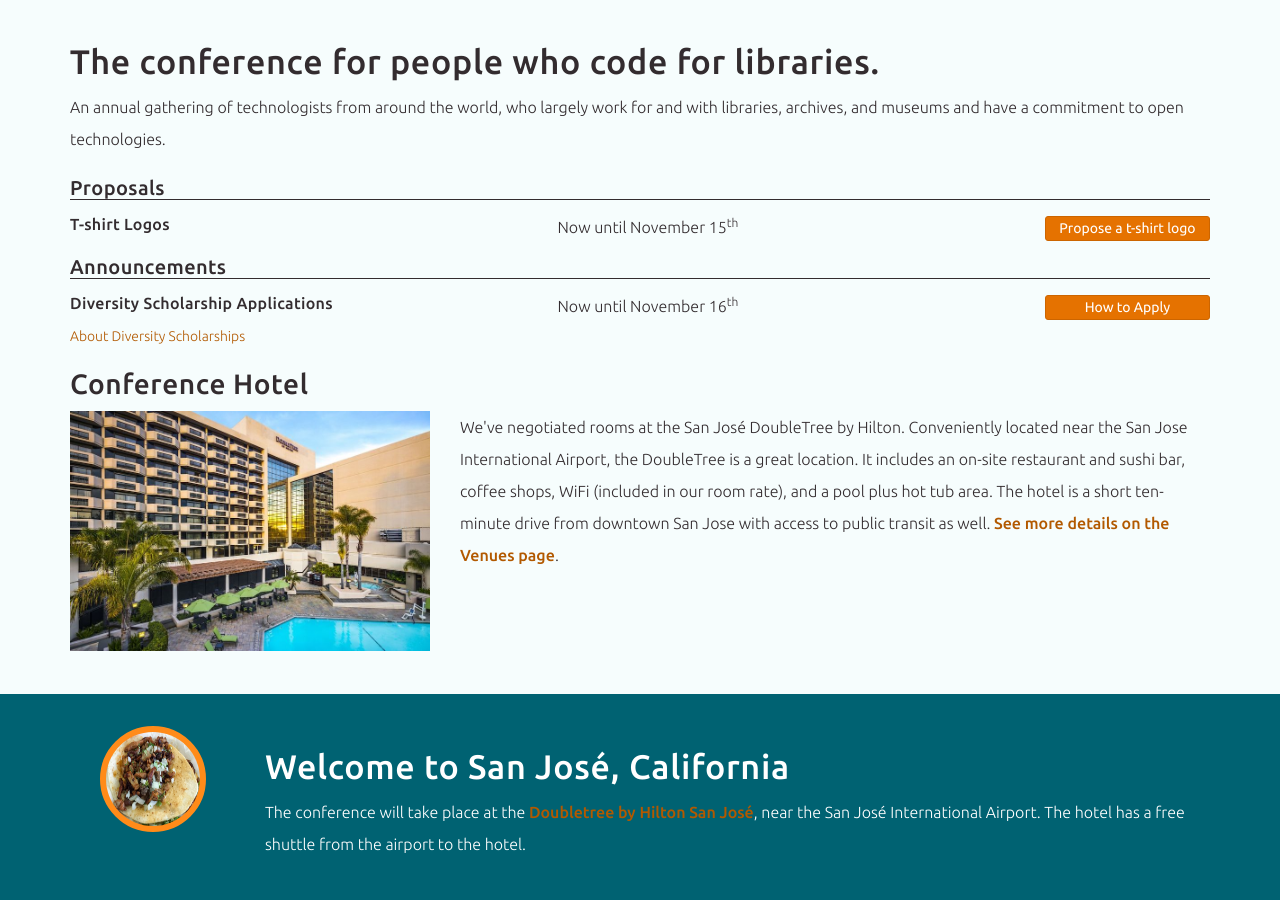
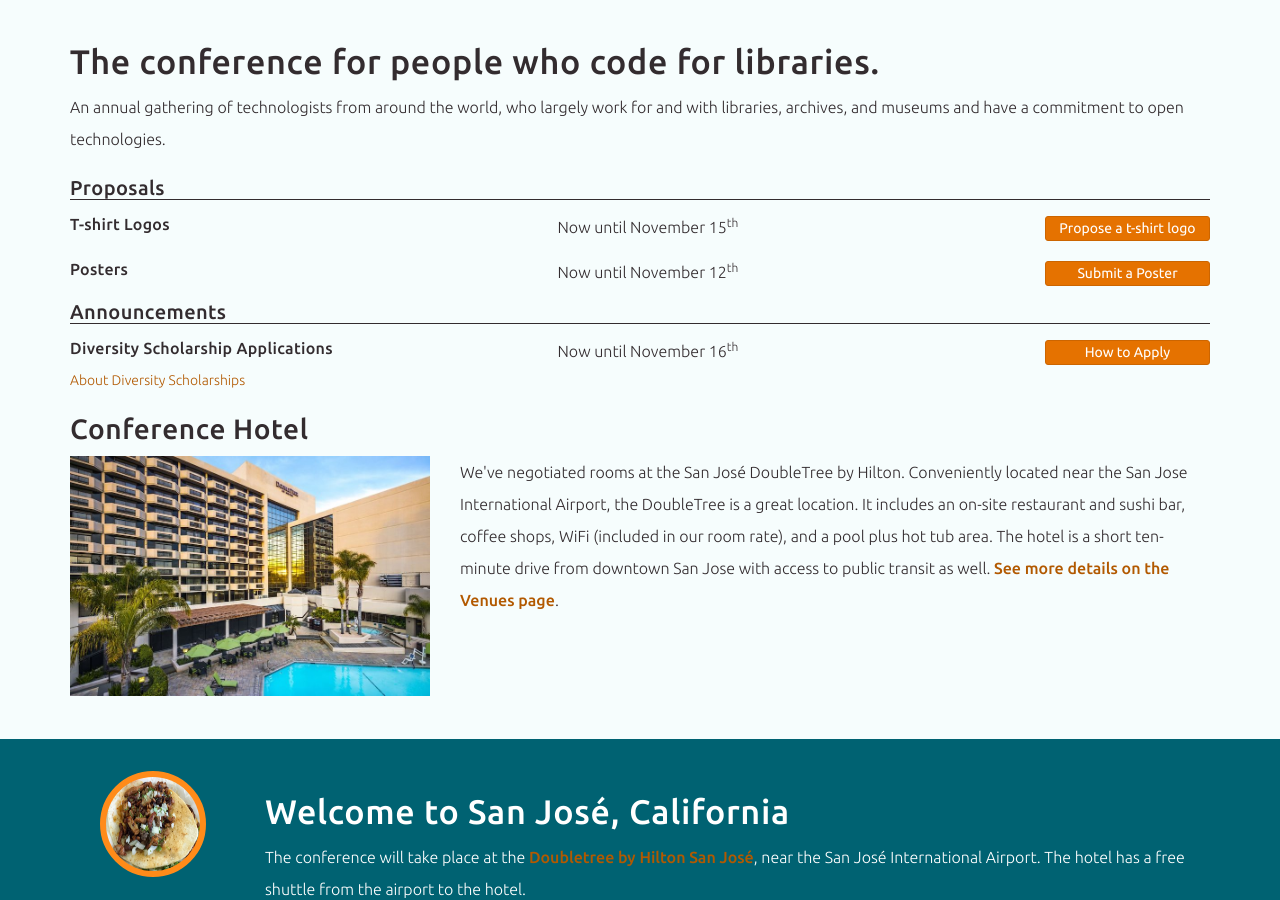
Before and after one commit to code4lib/2019.code4lib.org, a Jekyll site: the page built from index.html, in a window 1280 px wide and 900 px high, scrolled down 542 px. Built offline with Jekyll 4.4.1, drawn with Linux system fonts in a browser that asks for light colours; some web fonts are replaced.

Commit message:
Open poster session proposals

```diff
--- a/_data/conf.yml
+++ b/_data/conf.yml
@@ -71,9 +71,9 @@
   end-date:
 
 poster-proposals:
-  show: false
-  submission-form: "https://docs.google.com/forms/d/e/1FAIpQLSfT9F22hexnAHDc5YWdC28dD1AErH05njVRnRgb8krvctKdNw/viewform?usp=sf_link"
-  end-date: "2018-01-14"
+  show: true
+  submission-form: "https://tinyurl.com/y9489rmc"
+  end-date: "2018-11-12"
 
 shirt-proposals:
   show: true
--- a/_includes/homepage/pre_conference.html
+++ b/_includes/homepage/pre_conference.html
@@ -152,7 +152,7 @@
             <!-- Posters -->
             {% if site.data.conf.poster-proposals.show %}
                 {% include homepage/going_on_block.html
-                    title='Propose a Poster!'
+                    title='Posters'
                     end-date=site.data.conf.poster-proposals.end-date
                     url=site.data.conf.poster-proposals.submission-form
                     url-text='Submit a Poster'
```
